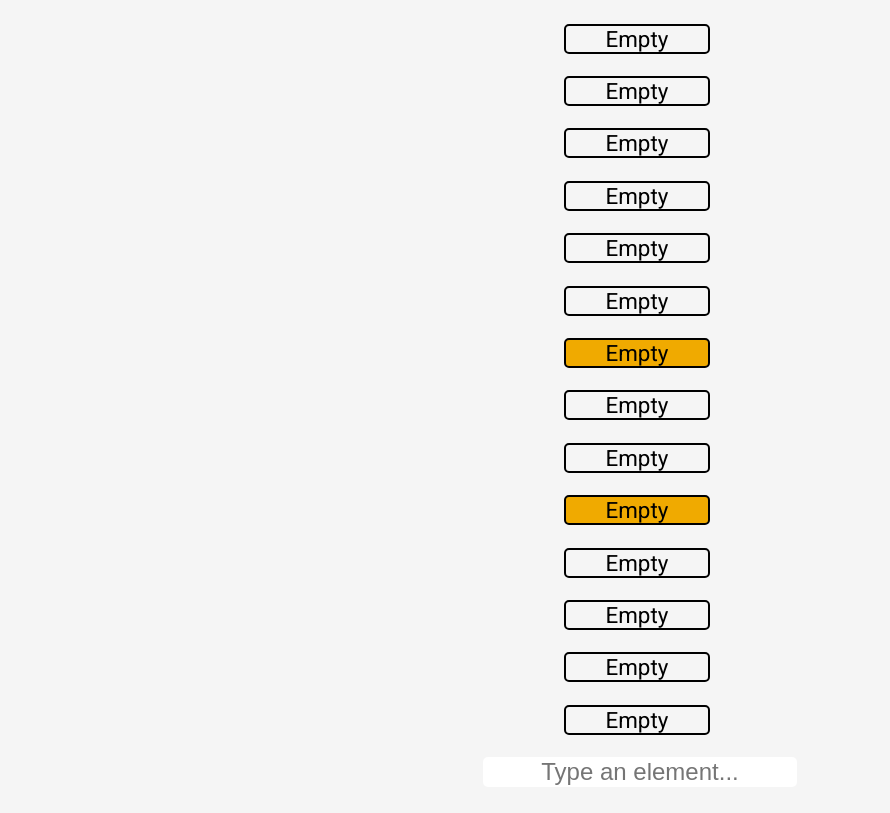
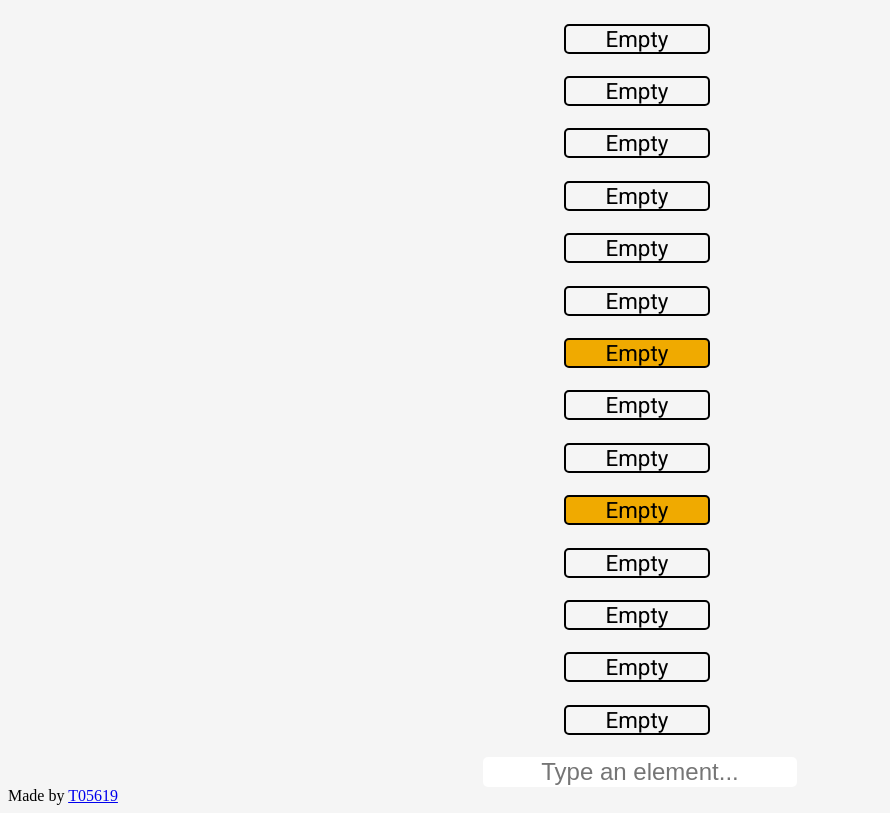
Before and after one commit to T05619/Reactivity-Series-Quiz, a plain HTML site: page index.html in a window 1280 px wide. Shown: the part 77-890 px from the top of the page, without its empty margins (0-890 px from the left). Drawn offline with Linux system fonts and the light colour scheme.

Commit message:
Added Footer
Footer saying I made it :)

```diff
--- a/index.html
+++ b/index.html
@@ -33,5 +33,6 @@
         <p id="completed-text">Nice! You got all the elements. Do you want to do it again?</p>
         <button id="resetButton" onclick="reset()">Take Again</button>
     </div>
+    <footer>Made by <a href="https://github.com/T05619">T05619</a></footer>
 </body>
 </html>
```
